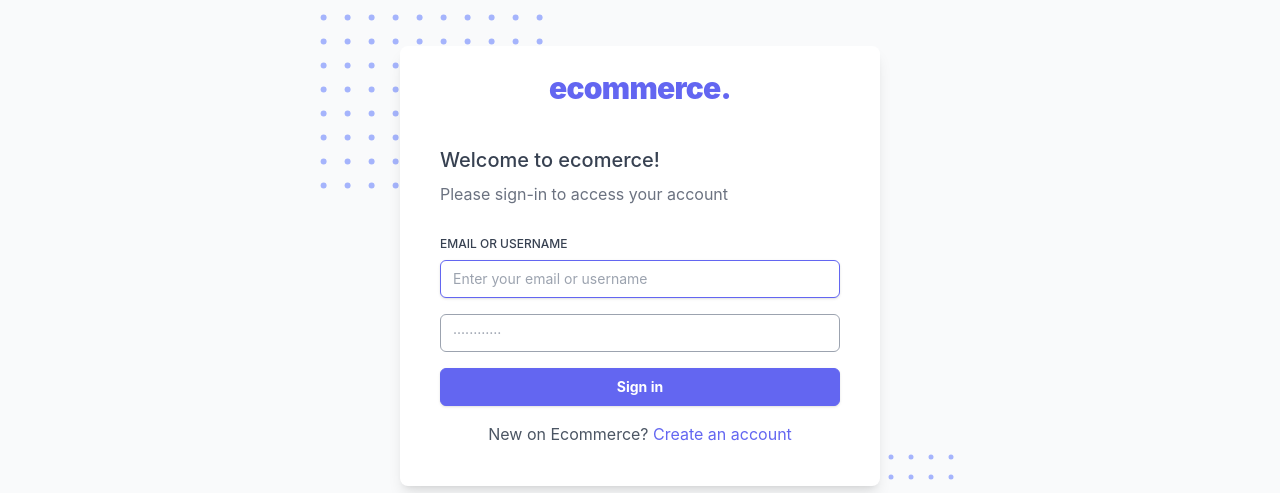
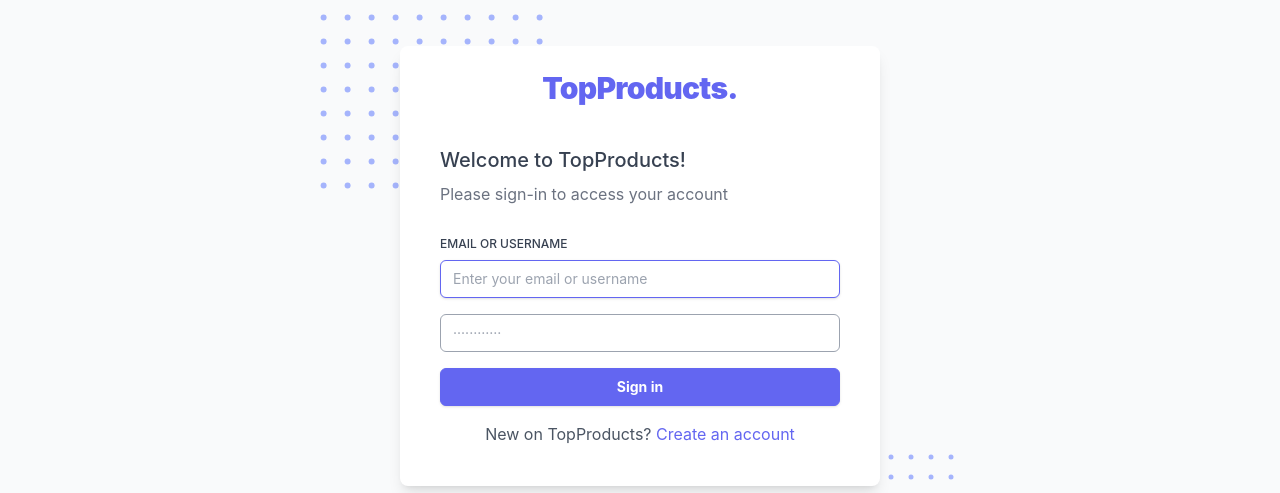
Before and after one commit to mbron770/phase_four_project, a Next.js app in the folder Frontend/: page / in a window 1280 px wide. Shown: the part 217-710 px from the top of the page. Built offline with nearby package versions, Linux system fonts and the light colour scheme; no server answers.

Commit message:
Update logincomponent.jsx

```diff
--- a/Frontend/components/logincomponent.jsx
+++ b/Frontend/components/logincomponent.jsx
@@ -113,13 +113,13 @@
                   href="#"
                   className="flex cursor-pointer items-center gap-2 text-indigo-500 no-underline hover:text-indigo-500"
                 >
-                  <span className="flex-shrink-0 text-3xl font-black lowercase tracking-tight opacity-100">
-                    Ecommerce.
+                  <span className="flex-shrink-0 text-3xl font-black tracking-tight opacity-100">
+                    TopProducts.
                   </span>
                 </a>
               </div>
               <h4 className="mb-2 font-medium text-gray-700 xl:text-xl">
-                Welcome to ecomerce!
+                Welcome to TopProducts!
               </h4>
               <p className="mb-6 text-gray-500">
                 Please sign-in to access your account
@@ -164,7 +164,7 @@
               </form>
 
               <p className="mb-4 text-center">
-                New on Ecommerce?
+                New on TopProducts?
                 <a
                   href="/register"
                   className="cursor-pointer text-indigo-500 no-underline hover:text-indigo-500"
```
